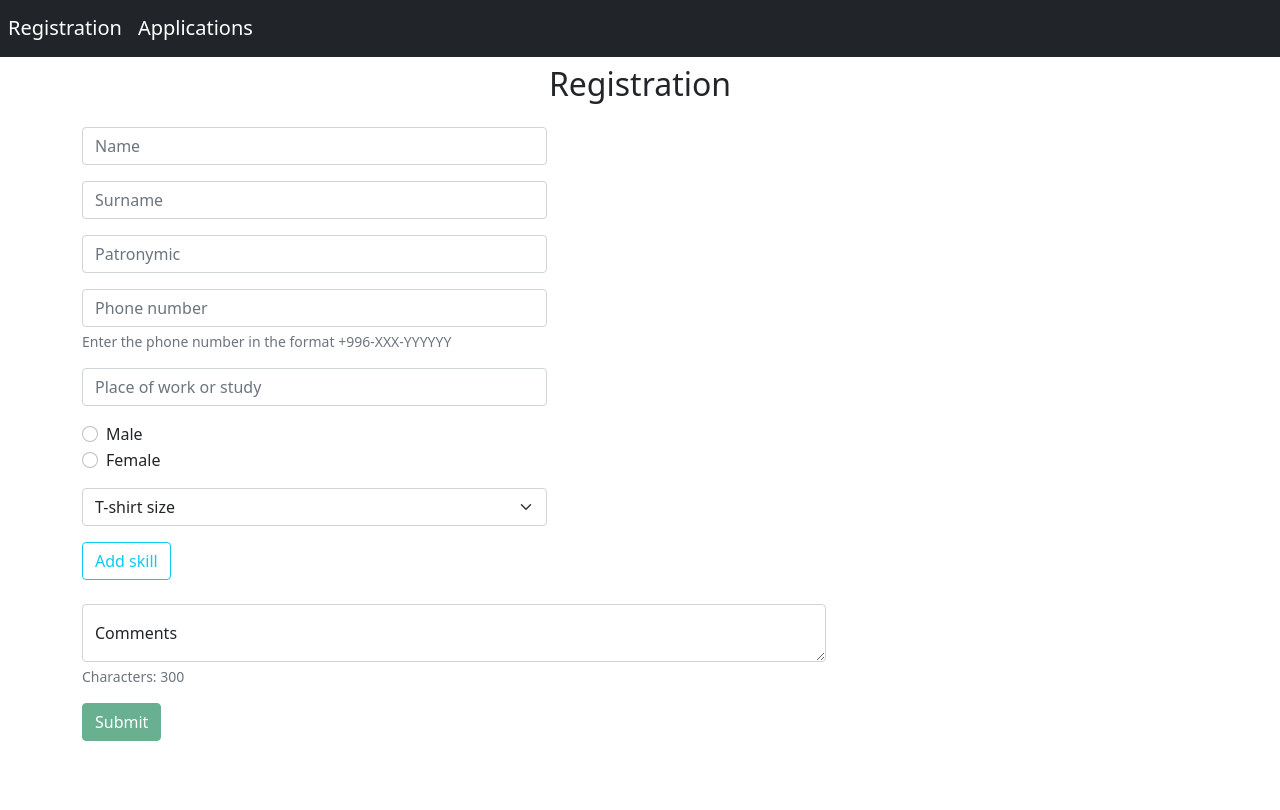
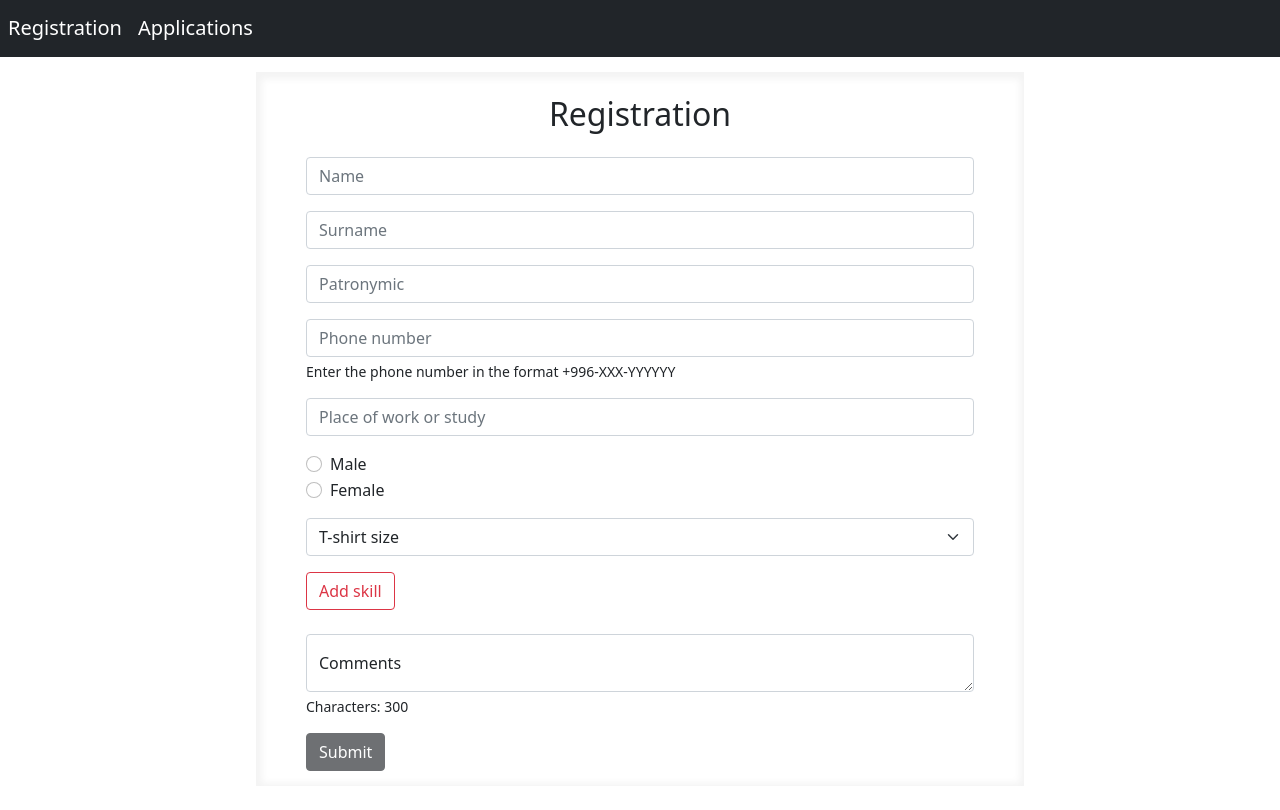
Before and after one commit to AsylKydraliev/reactive-form, an Angular app: page / in a window 1280 px wide. Shown: the top 810 px of the page. Built offline with nearby package versions, Linux system fonts and the light colour scheme.

Commit message:
Изменения в стилях.

```diff
--- a/package.json
+++ b/package.json
@@ -19,6 +19,7 @@
     "@angular/platform-browser-dynamic": "~12.2.0",
     "@angular/router": "~12.2.0",
     "bootstrap": "^5.1.3",
+    "bootstrap-icons": "^1.7.2",
     "rxjs": "~6.6.0",
     "tslib": "^2.3.0",
     "zone.js": "~0.11.4"
--- a/src/app/applications/applications.component.css
+++ b/src/app/applications/applications.component.css
@@ -0,0 +1,13 @@
+p{
+  font-size: 15px;
+}
+.box{
+  width: 50%;
+  border-radius: 20px;
+  transition: 0.4s;
+}
+.card:hover{
+  box-shadow: 0 0 8px 4px grey;
+  width: 53%;
+  border-radius: 30px;
+}
--- a/src/app/applications/applications.component.html
+++ b/src/app/applications/applications.component.html
@@ -4,9 +4,9 @@
   </div>
 </div>
 <div *ngIf="!loading">
-  <div class="card m-auto mt-2 text-center col-8 border-4" *ngFor="let item of applications; let i = index">
+  <div class="box card m-auto mt-2 text-center col-8 border-4" *ngFor="let item of applications; let i = index">
     <div class="card-header">
-      <svg xmlns="http://www.w3.org/2000/svg" width="35" height="35" fill="currentColor" class="bi bi-person-circle" viewBox="0 0 16 16">
+      <svg xmlns="http://www.w3.org/2000/svg" width="45" height="45" fill="currentColor" class="bi bi-person-circle" viewBox="0 0 16 16">
         <path d="M11 6a3 3 0 1 1-6 0 3 3 0 0 1 6 0z"/>
         <path fill-rule="evenodd" d="M0 8a8 8 0 1 1 16 0A8 8 0 0 1 0 8zm8-7a7 7 0 0 0-5.468 11.37C3.242 11.226 4.805 10 8 10s4.757 1.225 5.468 2.37A7 7 0 0 0 8 1z"/>
       </svg>
@@ -17,19 +17,33 @@
       <p class="card-text m-0">Your place of work or study: <strong>{{ item.workOrStudy }}</strong> </p>
       <p class="card-text m-0">Gender: <strong>{{ item.gender }}</strong></p>
       <p class="card-text m-0">Your size: <strong>{{ item.size }}</strong></p>
-      <div *ngFor="let skill of item.skills; let i = index">
-        <p class="card-text m-0">Your skill: <strong>{{ skill.skill }}</strong></p>
-        <p class="card-text m-0">Your level: <strong>{{ skill.level }}</strong></p>
+      <div *ngFor="let skill of item.skills">
+        <p class="card-text m-0">
+          Your skill: <strong>{{ skill.skill }}</strong>
+          Your level: <strong>{{ skill.level }}</strong>
+        </p>
       </div>
       <p class="card-text m-0">Your comments: <strong>{{ item.comments }}</strong></p>
       <div>
-        <a [routerLink]="[item.id]" class="btn btn-primary">Edit application</a>&nbsp;
+        <a [routerLink]="[item.id]" class="btn btn-primary">
+          Edit application
+          <svg xmlns="http://www.w3.org/2000/svg" width="16" height="16" fill="currentColor" class="bi bi-pencil-square" viewBox="0 0 16 16">
+            <path d="M15.502 1.94a.5.5 0 0 1 0 .706L14.459 3.69l-2-2L13.502.646a.5.5 0 0 1 .707 0l1.293 1.293zm-1.75 2.456-2-2L4.939 9.21a.5.5 0 0 0-.121.196l-.805 2.414a.25.25 0 0 0 .316.316l2.414-.805a.5.5 0 0 0 .196-.12l6.813-6.814z"/>
+            <path fill-rule="evenodd" d="M1 13.5A1.5 1.5 0 0 0 2.5 15h11a1.5 1.5 0 0 0 1.5-1.5v-6a.5.5 0 0 0-1 0v6a.5.5 0 0 1-.5.5h-11a.5.5 0 0 1-.5-.5v-11a.5.5 0 0 1 .5-.5H9a.5.5 0 0 0 0-1H2.5A1.5 1.5 0 0 0 1 2.5v11z"/>
+          </svg>
+        </a>&nbsp;
         <button (click)="onRemove(item.id)" class="btn btn-danger" type="button">
           <span *ngIf="deleteId === item.id"
                 class="spinner-border spinner-border-sm"
                 role="status" aria-hidden="true"
           ></span>
-          <span *ngIf="deleteId !== item.id">Delete application</span>
+          <span *ngIf="deleteId !== item.id">
+            Delete application
+            <svg xmlns="http://www.w3.org/2000/svg" width="16" height="16" fill="currentColor" class="bi bi-folder-x" viewBox="0 0 16 16">
+              <path d="M.54 3.87.5 3a2 2 0 0 1 2-2h3.672a2 2 0 0 1 1.414.586l.828.828A2 2 0 0 0 9.828 3h3.982a2 2 0 0 1 1.992 2.181L15.546 8H14.54l.265-2.91A1 1 0 0 0 13.81 4H2.19a1 1 0 0 0-.996 1.09l.637 7a1 1 0 0 0 .995.91H9v1H2.826a2 2 0 0 1-1.991-1.819l-.637-7a1.99 1.99 0 0 1 .342-1.31zm6.339-1.577A1 1 0 0 0 6.172 2H2.5a1 1 0 0 0-1 .981l.006.139C1.72 3.042 1.95 3 2.19 3h5.396l-.707-.707z"/>
+              <path d="M11.854 10.146a.5.5 0 0 0-.707.708L12.293 12l-1.146 1.146a.5.5 0 0 0 .707.708L13 12.707l1.146 1.147a.5.5 0 0 0 .708-.708L13.707 12l1.147-1.146a.5.5 0 0 0-.707-.708L13 11.293l-1.146-1.147z"/>
+            </svg>
+          </span>
         </button>
       </div>
     </div>
--- a/src/app/form/form.component.css
+++ b/src/app/form/form.component.css
@@ -1,3 +1,14 @@
+.container{
+  margin: 15px auto;
+  padding: 15px 50px;
+  width: 60%;
+  box-shadow: inset  1px 2px 7px 5px #F4F4F4;
+}
+
+small{
+  color: red;
+}
+
 input.ng-invalid.ng-touched{
   box-shadow: 0 0 6px 3px red;
 }
--- a/src/app/form/form.component.html
+++ b/src/app/form/form.component.html
@@ -2,7 +2,7 @@
   <h2 class="mt-2 text-center">{{ applicationId? 'Edit': 'Registration' }}</h2>
 
   <form class="col mt-4" [formGroup]="userForm" (ngSubmit)="onSubmit()">
-    <div class="mb-3 col-5 mt-3">
+    <div class="mb-3 mt-3">
       <input
         type="text"
         class="form-control"
@@ -16,7 +16,7 @@
         Enter your name
       </small>
     </div>
-    <div class="mb-3 col-5">
+    <div class="mb-3">
       <input
         type="text"
         class="form-control"
@@ -30,7 +30,7 @@
         Enter your surname
       </small>
     </div>
-    <div class="mb-3 col-5">
+    <div class="mb-3">
       <input
         type="text"
         class="form-control"
@@ -44,7 +44,7 @@
         Enter your patronymic
       </small>
     </div>
-    <div class="mb-3 col-5">
+    <div class="mb-3">
       <input
         type="text"
         class="form-control"
@@ -63,11 +63,11 @@
         class="form-text invalid-form-text">
         Enter correct phone number
       </small>
-      <div class="form-text">
+      <div class="form-text text-dark">
         Enter the phone number in the format +996-XXX-YYYYYY
       </div>
     </div>
-    <div class="mb-3 col-5">
+    <div class="mb-3">
       <input
         type="text"
         class="form-control"
@@ -81,7 +81,7 @@
         Enter your place of work or study
       </small>
     </div>
-    <div>
+    <div class="mb-3">
       <div class="form-check mt-3">
         <input
           class="form-check-input"
@@ -95,7 +95,7 @@
           Male
         </label>
       </div>
-      <div class="form-check mb-3">
+      <div class="form-check mb-1">
         <input
           class="form-check-input"
           type="radio"
@@ -108,9 +108,14 @@
           Female
         </label>
       </div>
+      <small
+        *ngIf="fieldHasError('gender', 'required')"
+        class="form-text invalid-form-text">
+        Select your gender
+      </small>
     </div>
 
-    <div class="col-5 mb-3">
+    <div class="mb-3">
       <select
         class="form-select"
         formControlName="size"
@@ -130,8 +135,8 @@
       </small>
     </div>
 
-    <div class="col-5 mb-3" formArrayName="skills">
-      <button (click)="addSkill()" type="button" class="btn btn-outline-info mb-2">Add skill</button>
+    <div class="mb-3" formArrayName="skills">
+      <button (click)="addSkill()" type="button" class="btn btn-outline-danger mb-2">Add skill</button>
       <div class="mb-2 w-100" *ngFor="let skill of getSkillControls(); let i = index">
         <div [formGroupName]="i">
           <div class="d-flex">
@@ -174,7 +179,7 @@
       </div>
     </div>
 
-    <div class="form-floating col-8 mb-3">
+    <div class="form-floating mb-3">
       <textarea
         class="form-control"
         placeholder="Leave a comment here"
@@ -189,14 +194,14 @@
         Enter your comments
       </small>
       <label for="floatingTextarea">Comments</label>
-      <div class="form-text">
+      <div class="form-text text-dark">
         Characters: {{ comments }}
       </div>
     </div>
     <button
-      [disabled]="userForm.invalid"
+      [disabled]="userForm.invalid || clickAdd === false"
       type="submit"
-      class="btn btn-success"
+      class="btn btn-dark"
     >{{applicationId? 'Save':'Submit'}}</button>
   </form>
 </div>
--- a/src/app/form/form.component.ts
+++ b/src/app/form/form.component.ts
@@ -16,6 +16,7 @@ export class FormComponent implements OnInit {
   comments = 300;
   applicationId = '';
   application: Application | null = null;
+  clickAdd = false;
 
   constructor(
     private applicationService: ApplicationService,
@@ -116,6 +117,7 @@ export class FormComponent implements OnInit {
   }
 
   addSkill() {
+    this.clickAdd = true;
     let skill!: string;
     let level!: string;
     if (this.application?.skills.length) {
@@ -123,7 +125,7 @@ export class FormComponent implements OnInit {
         skill = item.skill;
         level = item.level;
       })
-    } else if(this.application === null){
+    } else{
       skill = '';
       level = '';
     }
```
Also changed, not shown: 1 other file (tests, documents, lock files or other folders).
